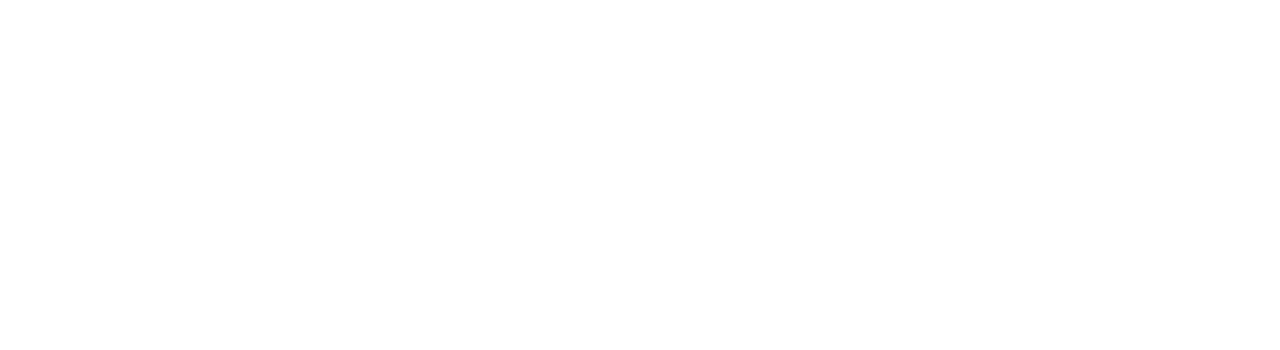
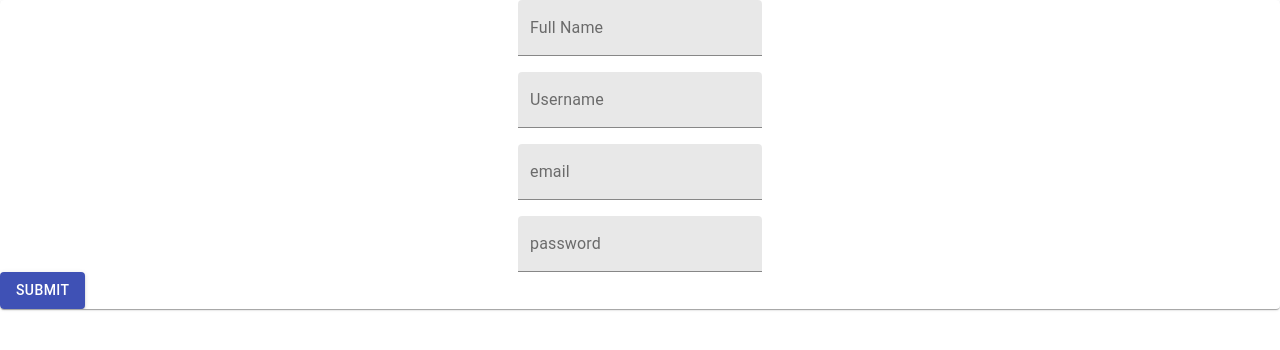
Before and after one commit to anthonyloredo5/ezlife, a React (Create React App) app in the folder client/: page /signUp in a window 1280 px wide. Shown: the top 350 px of the page. Built offline with nearby package versions, Linux system fonts and the light colour scheme.

Commit message:
Trying to fix the frontend post

```diff
--- a/client/src/App.js
+++ b/client/src/App.js
@@ -3,6 +3,7 @@ import { BrowserRouter as Router, Route } from "react-router-dom";
 //import './App.css';
 import Wrapper from "./components/Wrapper";
 import Homepage from './Pages/Homepage';
+import signUp from './components/signUp';
 
 function App() {
   return (
@@ -10,6 +11,7 @@ function App() {
       <div>
         <Wrapper>
           <Route exact path="/" component={Homepage} />
+          <Route exact path="/signUp" component={signUp} />
         </Wrapper>
       </div>
     </Router>
--- a/client/src/components/signUp.js
+++ b/client/src/components/signUp.js
@@ -12,13 +12,14 @@ function signUp() {
     });
 
     const handleState = (e) => {
+        console.log(e.target.fullName.value);
 
         setItems({
             ...items,
-            fullName: e.target.value.fullName,
-            userName: e.target.value.userName,
-            email: e.target.value.email,
-            password: e.target.value.password
+            fullName: e.target.value,
+            userName: e.target.value,
+            email: e.target.value,
+            password: e.target.value
         });
     }
 
@@ -32,12 +33,18 @@ function signUp() {
             password: items.password,
         }
 
+        console.log(registeredUser);
+
         axios.post('http://localhost:5000/api/signup', registeredUser)
             .then((response) => { console.log(response.data) })
             .catch((err) => err.message);
     }
 
-
+    //button to generate popUp
+    //<Button
+    //    varaint = "outlined"
+    //    onClick={() => setOpenPopup(true)}
+    //</Button>
     return (
         <>
             <Card>
@@ -45,16 +52,16 @@ function signUp() {
                     justify="center"
                     alignItems="center" spacing={2}>
                     <Grid item xs={6} >
-                        <TextField name="fullName" label="Full Name" variant="filled" onChange={handleState} />
+                        <TextField id="fullName" name="fullName" label="Full Name" variant="filled" onChange={handleState} />
                     </Grid>
                     <Grid item xs={6} >
-                        <TextField name="userName" label="Username" variant="filled" onChange={handleState} />
+                        <TextField id="userName" name="userName" label="Username" variant="filled" onChange={handleState} />
                     </Grid>
                     <Grid item xs={6} >
-                        <TextField name="email" label="email" variant="filled" onChange={handleState} />
+                        <TextField id="email" name="email" label="email" variant="filled" onChange={handleState} />
                     </Grid>
                     <Grid item xs={6} >
-                        <TextField name="password" label="password" variant="filled" onChange={handleState} />
+                        <TextField id="password" name="password" label="password" variant="filled" onChange={handleState} />
                     </Grid>
 
                 </Grid>
```
Also changed, not shown: client/src/components/PopUp.js (added, +36 -0 lines).
